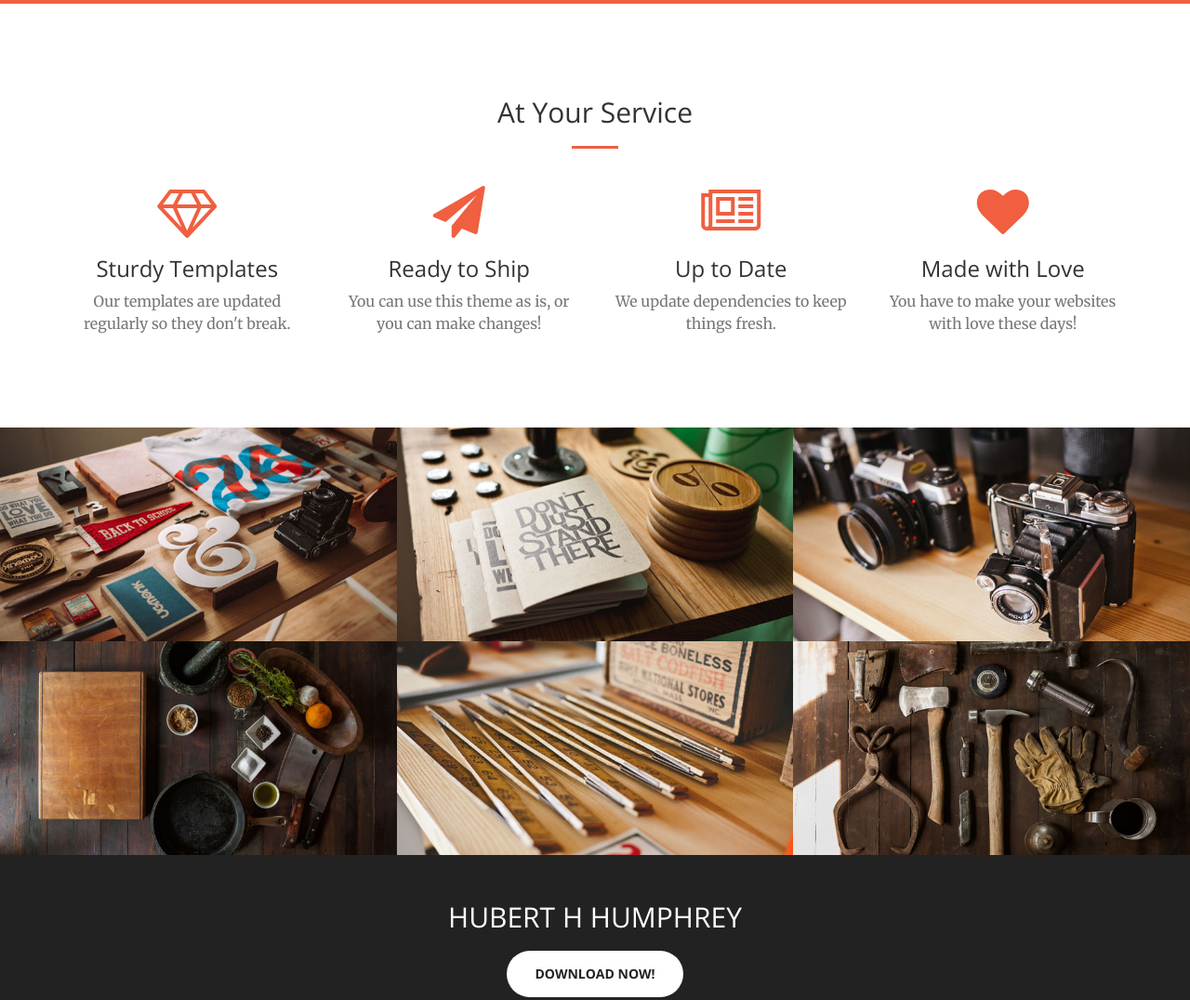
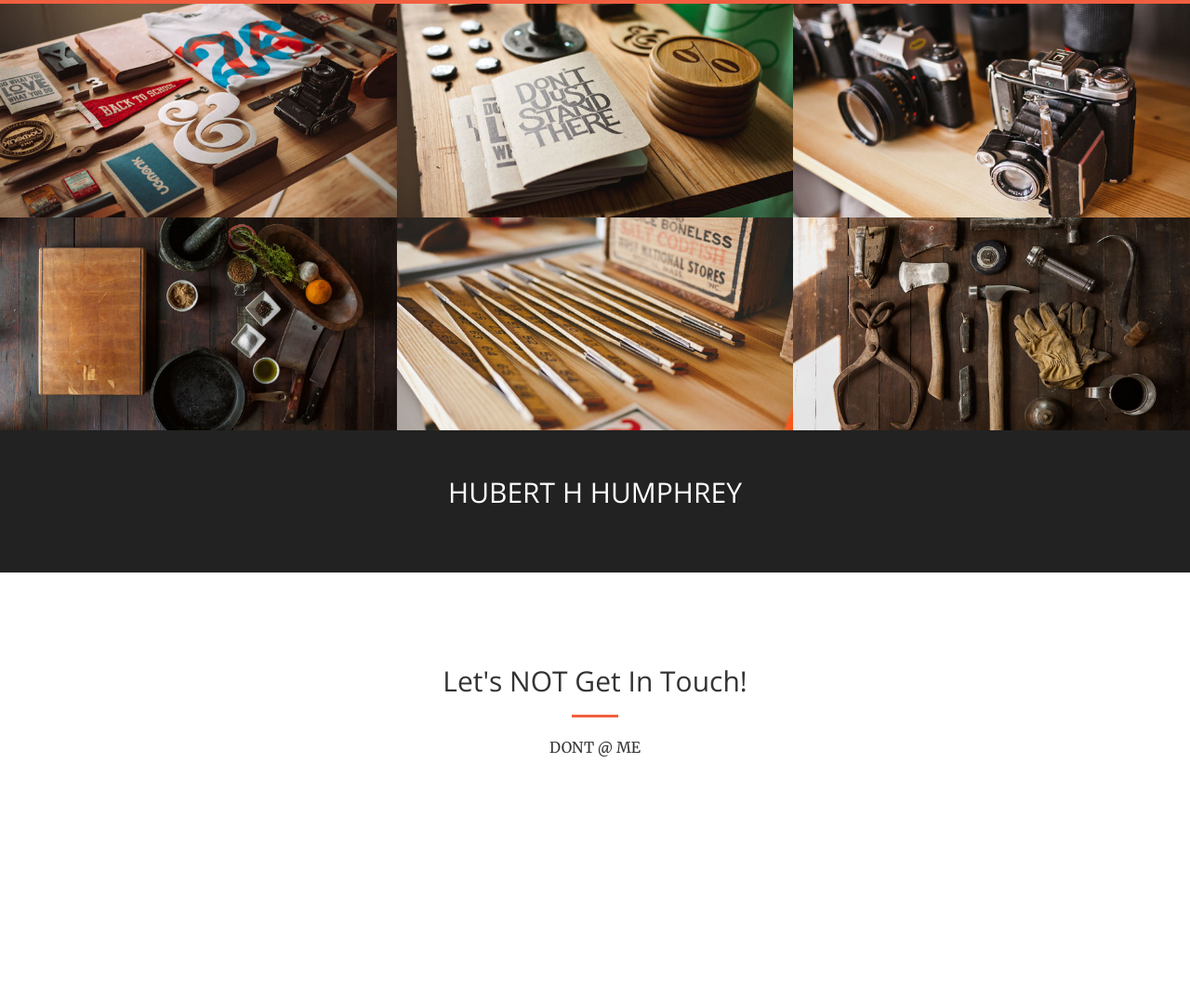
Before and after one commit to digitalhaas/metrodomedreamscapes, a website: page index.html in a window 1280 px wide. Shown: the part 1122-2198 px from the top of the page at 93% size. After the commit the page ends 2059 px from the top, so only its background shows below. Drawn offline with nearby package versions, Linux system fonts and the light colour scheme.

Commit message:
did things

```diff
--- a/index.html
+++ b/index.html
@@ -52,9 +52,7 @@
                     <li>
                         <a class="page-scroll" href="#about">About</a>
                     </li>
-                    <li>
-                        <a class="page-scroll" href="#services">Services</a>
-                    </li>
+                    <li> </li>
                     <li>
                         <a class="page-scroll" href="#portfolio">Portfolio</a>
                     </li>
@@ -91,52 +89,8 @@
             </div>
         </div>
     </section>
-
-    <section id="services">
-        <div class="container">
-            <div class="row">
-                <div class="col-lg-12 text-center">
-                    <h2 class="section-heading">At Your Service</h2>
-                    <hr class="primary">
-                </div>
-            </div>
-        </div>
-        <div class="container">
-            <div class="row">
-                <div class="col-lg-3 col-md-6 text-center">
-                    <div class="service-box">
-                        <i class="fa fa-4x fa-diamond text-primary sr-icons"></i>
-                        <h3>Sturdy Templates</h3>
-                        <p class="text-muted">Our templates are updated regularly so they don't break.</p>
-                    </div>
-                </div>
-                <div class="col-lg-3 col-md-6 text-center">
-                    <div class="service-box">
-                        <i class="fa fa-4x fa-paper-plane text-primary sr-icons"></i>
-                        <h3>Ready to Ship</h3>
-                        <p class="text-muted">You can use this theme as is, or you can make changes!</p>
-                    </div>
-                </div>
-                <div class="col-lg-3 col-md-6 text-center">
-                    <div class="service-box">
-                        <i class="fa fa-4x fa-newspaper-o text-primary sr-icons"></i>
-                        <h3>Up to Date</h3>
-                        <p class="text-muted">We update dependencies to keep things fresh.</p>
-                    </div>
-                </div>
-                <div class="col-lg-3 col-md-6 text-center">
-                    <div class="service-box">
-                        <i class="fa fa-4x fa-heart text-primary sr-icons"></i>
-                        <h3>Made with Love</h3>
-                        <p class="text-muted">You have to make your websites with love these days!</p>
-                    </div>
-                </div>
-            </div>
-        </div>
-    </section>
-
-    <section class="no-padding" id="portfolio">
-        <div class="container-fluid">
+<section class="no-padding" id="portfolio">
+    <div class="container-fluid">
             <div class="row no-gutter popup-gallery">
                 <div class="col-lg-4 col-sm-6">
                     <a href="img/portfolio/fullsize/1.jpg" class="portfolio-box">
@@ -236,8 +190,7 @@
         <div class="container text-center">
             <div class="call-to-action">
               <h2>HUBERT H HUMPHREY</h2>
-              <a href="http://startbootstrap.com/template-overviews/creative/" class="btn btn-default btn-xl sr-button">Download Now!</a>
-            </div>
+</div>
         </div>
     </aside>
 
@@ -245,19 +198,12 @@
         <div class="container">
             <div class="row">
                 <div class="col-lg-8 col-lg-offset-2 text-center">
-                    <h2 class="section-heading">Let's Get In Touch!</h2>
-                    <hr class="primary">
+                  <h2 class="section-heading">Let's NOT Get In Touch!</h2>
+                  <hr class="primary">
                     <p>DONT @ ME</p>
                 </div>
-                <div class="col-lg-4 col-lg-offset-2 text-center">
-                    <i class="fa fa-phone fa-3x sr-contact"></i>
-                    <p>123-456-6789</p>
-                </div>
-                <div class="col-lg-4 text-center">
-                    <i class="fa fa-envelope-o fa-3x sr-contact"></i>
-                    <p><a href="mailto:your-email@your-domain.com">feedback@startbootstrap.com</a></p>
-                </div>
-            </div>
+                <div class="col-lg-4 col-lg-offset-2 text-center"> </div>
+</div>
         </div>
     </section>
 
```
Also changed, not shown: img/portfolio/fullsize/1.jpg, 2 other files.
